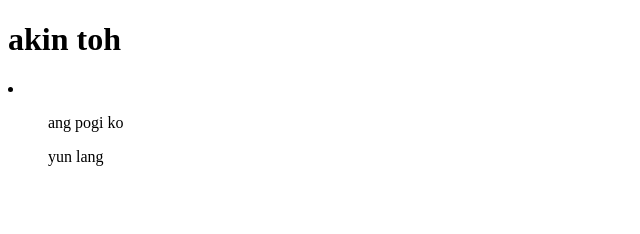
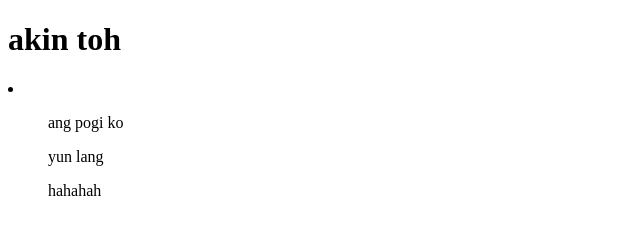
Before and after one commit to alvinraydinlasan/eteeap_git, a plain HTML site: page index.html in a window 1280 px wide. Shown: the full height of the page, 0-640 px from the left. Drawn offline with Linux system fonts and the light colour scheme.

Commit message:
2nd time

```diff
--- a/index.html
+++ b/index.html
@@ -11,6 +11,7 @@
     <li>
         <ul>ang pogi ko</ul>
         <ul>yun lang</ul>
+        <ul>hahahah</ul>
     </li>
 </body>
 </html>
```
